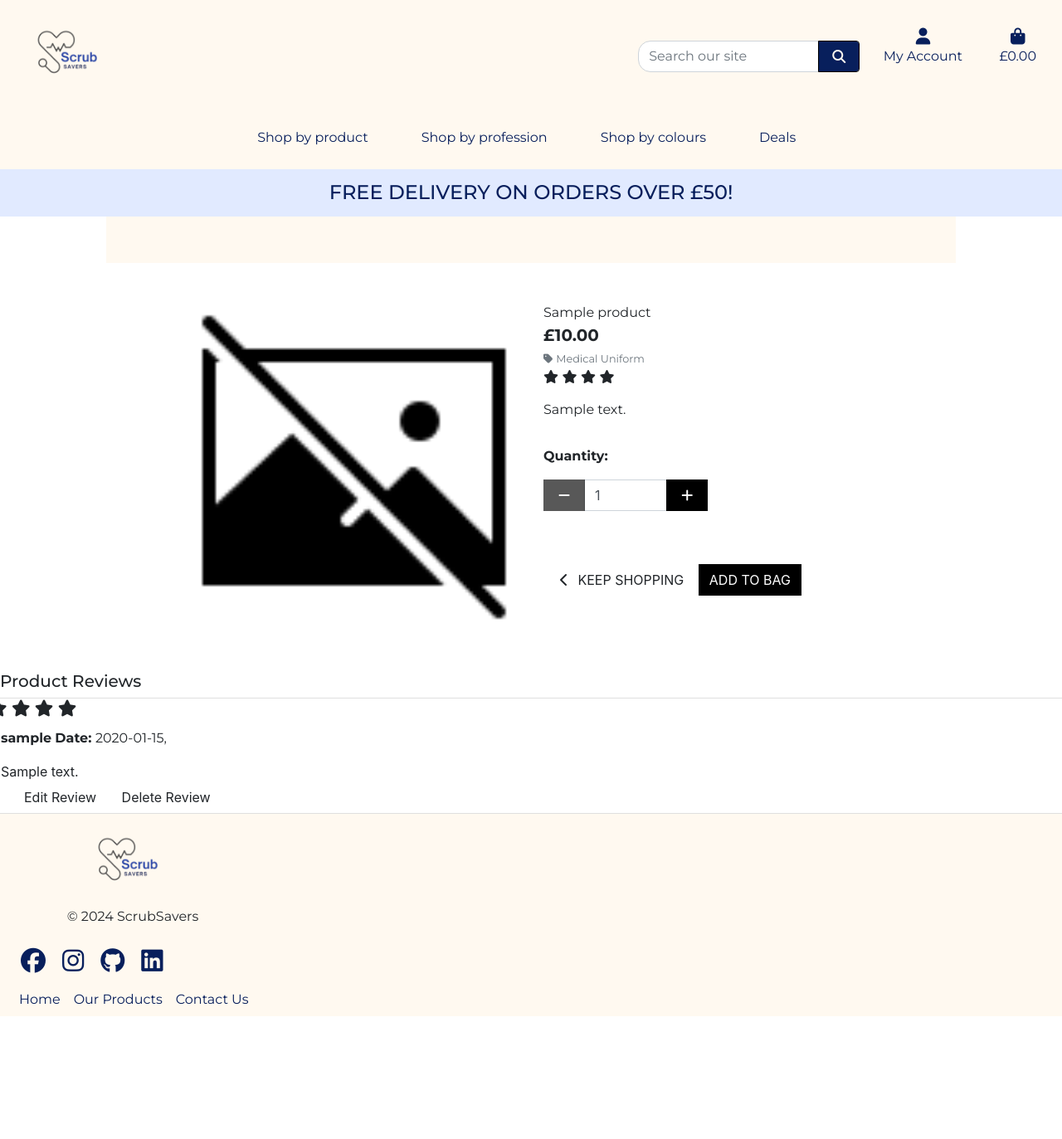
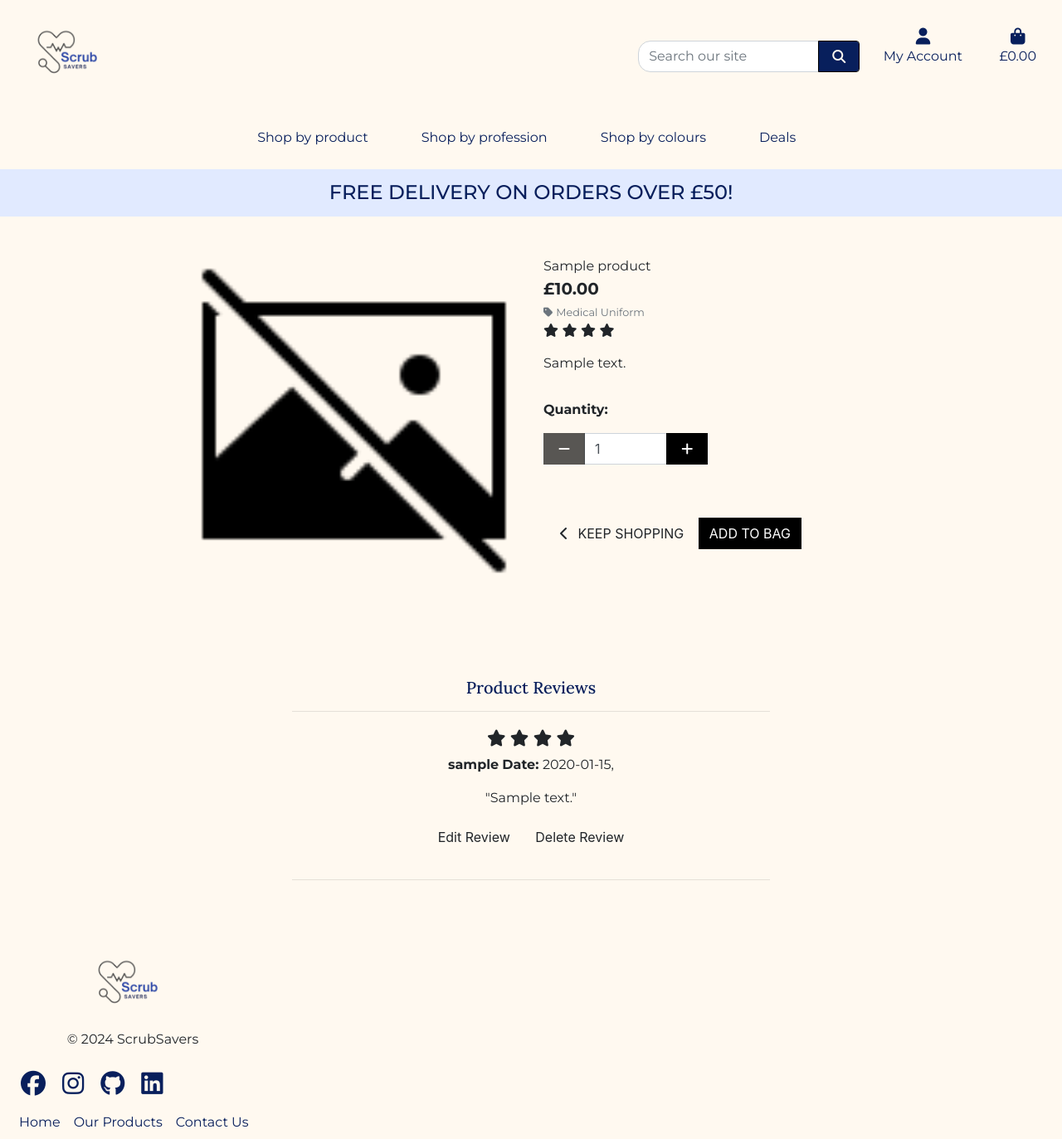
Before and after one commit to mikavir/scrub-savers, a Django app: page /products/1/ in a window 1280 px wide. Shown: the whole page at 83% size. Before the commit the page ends 1225 px from the top, so only its background shows below. Run offline with Django 3.2, Linux system fonts and the light colour scheme; a user stored in the database is signed in; data comes from the database, SQL or seed files in the repository; tables that the repository leaves empty hold one stand-in row (values such as "Sample post"); parts of the project's set-up code (start-up, migrations or seed data) failed here and were passed over; some libraries are stand-ins or nearby versions.

Commit message:
Add design to profuct reviews

```diff
--- a/products/templates/products/product_detail.html
+++ b/products/templates/products/product_detail.html
@@ -2,7 +2,7 @@
 {% load static %}
 
 {% block page_header %}
-    <div class="container header-container">
+    <div class="container header-container p-0">
         <div class="row">
             <div class="col"></div>
         </div>
@@ -10,8 +10,7 @@
 {% endblock %}
 
 {% block content %}
-    <div class="overlay"></div>
-    <div class="container-fluid">
+    <div class="container-fluid product-container">
         <div class="row">
             <div class="col-12 col-md-6 col-lg-4 offset-lg-2">
                 <div class="image-container my-5">
@@ -110,9 +109,13 @@
             </div>
         </div>
     </div>
+    <div class="container-fluid p-3 review-container">
+        <div class="row review-container">
+            <div class="col">
                 <div class="row">
-        <div class="col">
-            <h5>Product Reviews</h5>
+                    <div class="col text-center">
+                        <h5 class="heading text-blue">Product Reviews</h5>
+                        <hr class="w-50 mb-1 text-blue">
                     </div>
                 </div>
                 {% if validated_purchase and not already_reviewed %}
@@ -129,19 +132,17 @@
                     <div class="col">
                     {% for review in reviews %}
                     <!-- https://medium.com/geekculture/django-implementing-star-rating-e1deff03bb1c -->
-            <div class="row card">
+                        <div class="row text-center p-3">
                             <div class="col">
                                 <div class="row">
-                        <h5 class="card-title">
+                                    <div class="col">
+                                        <h5>
                                             <span class="fa fa-star {% if review.rating > 0 %} d-inline {% else %} d-none {% endif %}"></span>
                                             <span class="fa fa-star {% if review.rating > 1 %} d-inline {% else %} d-none {% endif %}"></span>
                                             <span class="fa fa-star {% if review.rating > 2 %} d-inline {% else %} d-none {% endif %}"></span>
                                             <span class="fa fa-star {% if review.rating > 3 %} d-inline {% else %} d-none {% endif %}" ></span>
                                             <span class="fa fa-star {% if review.rating > 4 %} d-inline {% else %} d-none {% endif %}"></span>
                                         </h5>
-                    </div>
-                    <div class="row">
-                        <div class="col">
 
                                         <p>
                                             <strong> {{review.user_profile}}</strong>
@@ -151,7 +152,7 @@
                                 </div>
                                 <div class="row">
                                     <div class="col">
-                            {{ review.content }}
+                                       <p>"{{ review.content }}"</p>
 
 
                                     </div>
@@ -173,6 +174,7 @@
 
                             </div>
                         </div>
+                        <hr class="w-50 mb-1 text-blue">
 
                         {% empty %}
                         <div class="row">
@@ -180,10 +182,18 @@
                                 No reviews yet...
                             </div>
                         </div>
+                        <hr class="w-50 mb-1 text-blue">
                     {% endfor %}
                     </div>
                 </div>
+
             </div>
+
+        </div>
+
+
+    </div>
+
 {% endblock %}
 
 {% block postloadjs %}
--- a/static/css/base.css
+++ b/static/css/base.css
@@ -256,8 +256,13 @@ font-size: 30px;
 
 .custom-select {
     font-family: "Montserrat", sans-serif;
+ }
 
- }
+
+.review-container {
+    background-color: #fff9F0;
+    padding: 3rem;
+}
 /* from Bulma */
 .icon {
     align-items: center;
```
Lines whose indentation alone changed are shown as unchanged.
